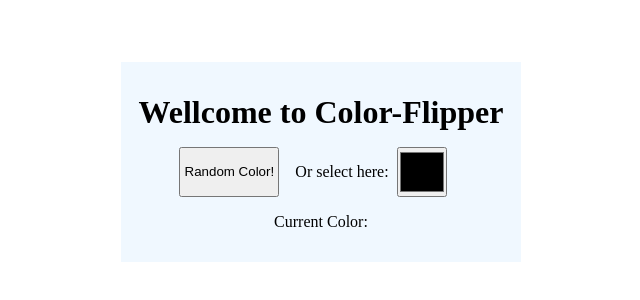
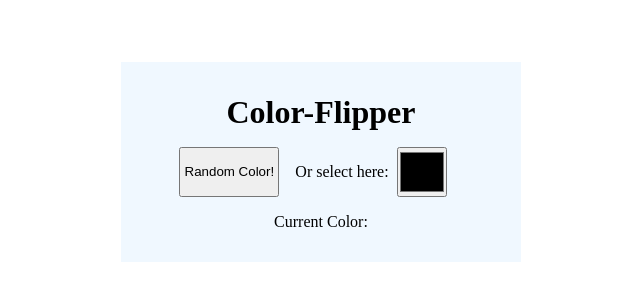
Before and after one commit to horzu/color-flipper, a plain HTML site: page index.html in a window 1280 px wide. Shown: the part 238-538 px from the top of the page, without its empty margins (319-959 px from the left). Drawn offline with Linux system fonts and the light colour scheme.

Commit message:
changed header

```diff
--- a/index.html
+++ b/index.html
@@ -9,7 +9,7 @@
   </head>
   <body>
     <div class="app-container">
-      <h1>Wellcome to Color-Flipper</h1>
+      <h1>Color-Flipper</h1>
       <div class="btn-container">
         <button class="random" onclick="randomColor()">Random Color!</button>
         <label for="colorbg">Or select here: </label>
```
